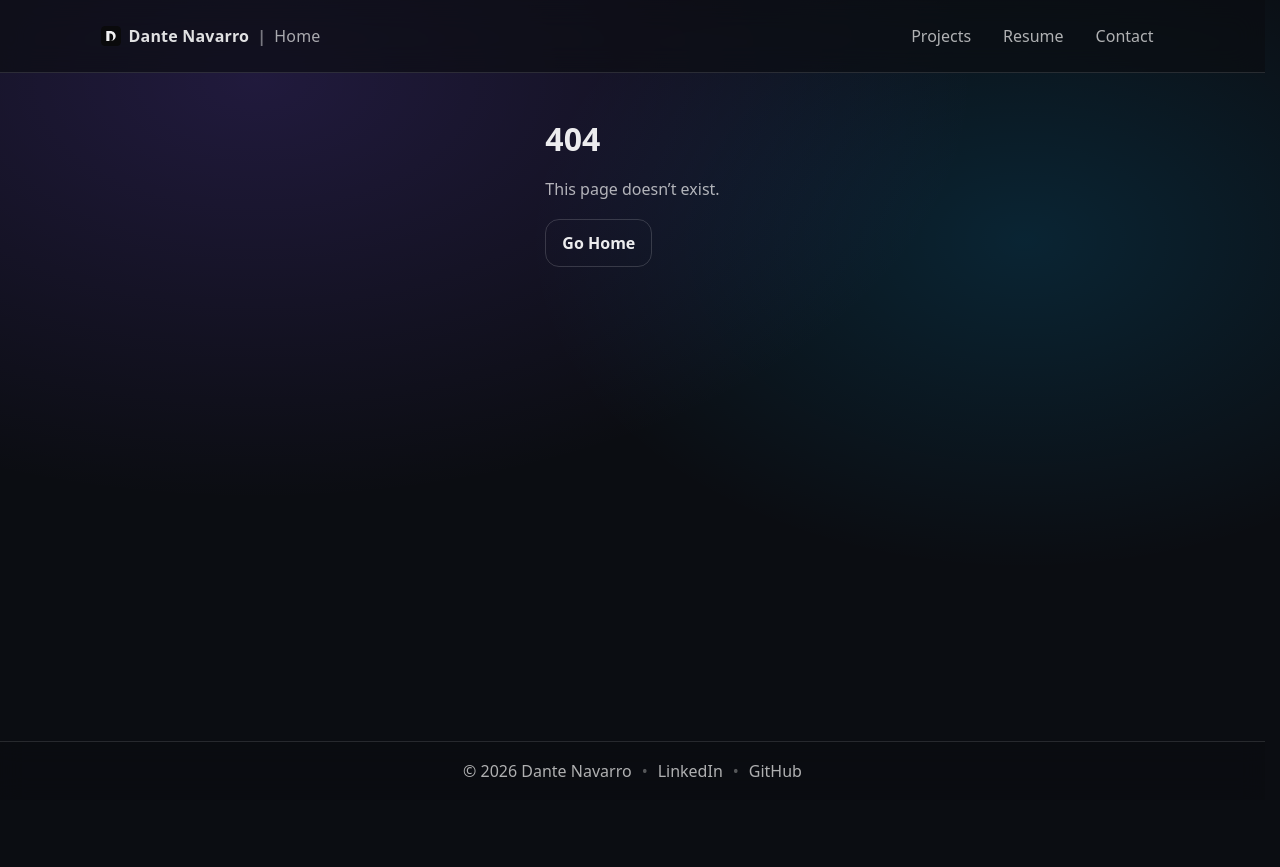
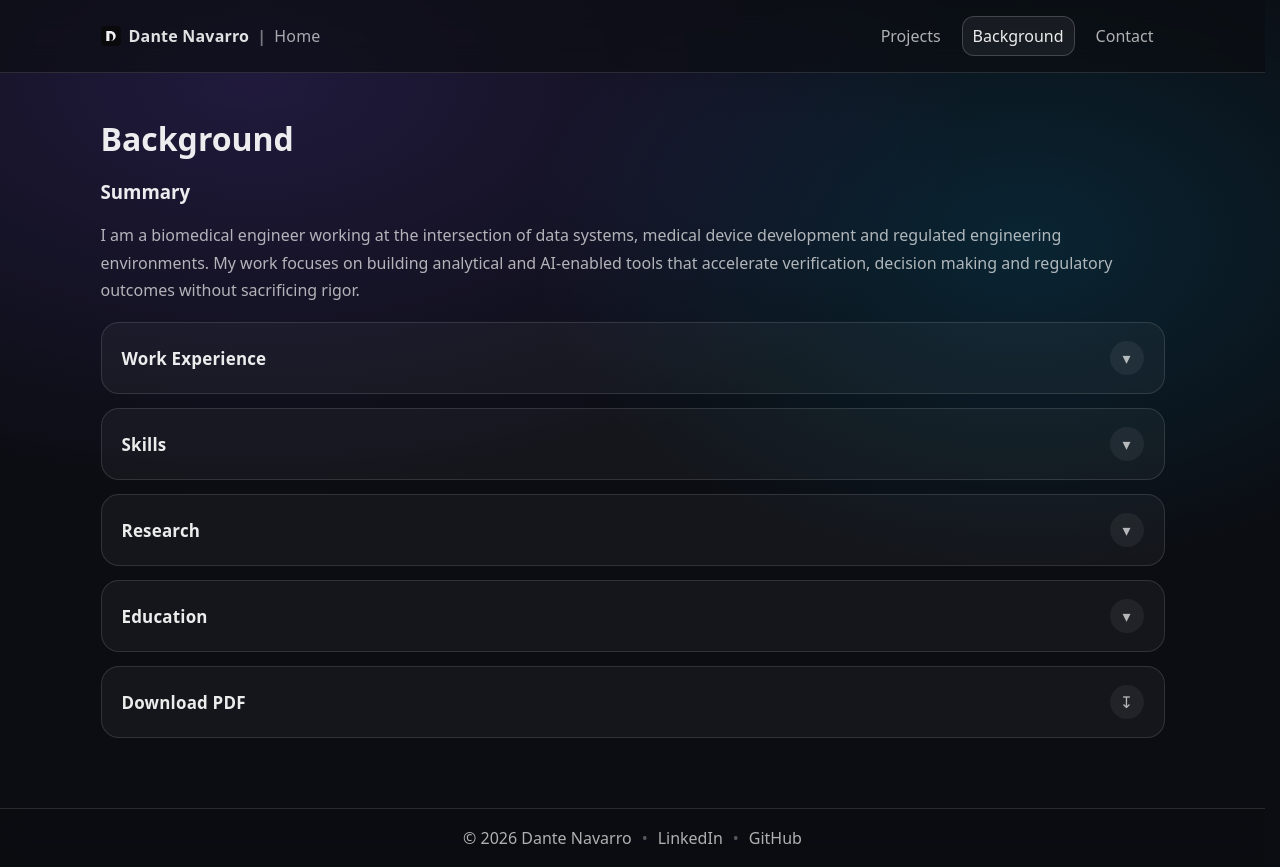
Before and after one commit to dantee-nv/dante-site, a React (Vite) app: page /background in a window 1280 px wide. Before the commit this address had no page. Before the commit the page ends 800 px from the top, so only its background shows below. Built offline with nearby package versions, Linux system fonts and the light colour scheme.

Commit message:
Rename Resume page to Background and polish accordion UX

```diff
--- a/src/App.jsx
+++ b/src/App.jsx
@@ -6,7 +6,7 @@ import Layout from "./components/Layout";
 import Home from "./pages/Home";
 import Projects from "./pages/Projects";
 import ProjectDetail from "./pages/ProjectDetail";
-import Resume from "./pages/Resume";
+import Background from "./pages/Background";
 import Contact from "./pages/Contact";
 import NotFound from "./pages/NotFound";
 
@@ -21,7 +21,7 @@ export default function App() {
           <Route path="/projects" element={<Projects />} />
           <Route path="/:projectSlug" element={<ProjectDetail />} />
           <Route path="/projects/:projectSlug" element={<ProjectDetail />} />
-          <Route path="/resume" element={<Resume />} />
+          <Route path="/background" element={<Background />} />
           <Route path="/contact" element={<Contact />} />
           <Route path="*" element={<NotFound />} />
         </Routes>
--- a/src/components/Layout.jsx
+++ b/src/components/Layout.jsx
@@ -3,7 +3,7 @@ import { Link, NavLink } from "react-router-dom";
 
 const navItems = [
   { to: "/projects", label: "Projects" },
-  { to: "/resume", label: "Resume" },
+  { to: "/background", label: "Background" },
   { to: "/contact", label: "Contact" },
 ];
 
--- a/src/data/projects.js
+++ b/src/data/projects.js
@@ -106,7 +106,7 @@ const baseProjects = [
           "The site is built with React + Vite and routed with React Router. Framer Motion handles page transitions and staggered reveals to keep motion consistent across pages.",
         bullets: [
           "Single app shell with shared header and footer.",
-          "Route-based pages for Home, Projects, Resume, and Contact.",
+          "Route-based pages for Home, Projects, Background, and Contact.",
           "Reusable animation variants for page and card entry.",
         ],
       },
@@ -126,7 +126,7 @@ const baseProjects = [
           "A skills challenge experience was developed directly into the site to make technical ability more tangible than static bullets alone.",
         bullets: [
           "Designed an interactive challenge flow that aligns with the existing visual system.",
-          "Integrated challenge development into the broader resume and projects narrative.",
+          "Integrated challenge development into the broader background and projects narrative.",
           "Used the feature as a proving ground for iterative UX and frontend implementation decisions.",
           "Mobile use case developed.",
         ],
--- a/src/pages/Resume.jsx
+++ b/src/pages/Background.jsx
@@ -50,13 +50,24 @@ function AccordionItem({ id, title, children }) {
       <AnimatePresence initial={false}>
         {open && (
           <motion.div
-            className={`accordion-content ${open ? "open" : ""}`}
-            initial={{ opacity: 0, height: 0 }}
-            animate={{ opacity: 1, height: "auto" }}
-            exit={{ opacity: 0, height: 0 }}
-            transition={{ duration: 0.18 }}
+            className="accordion-content"
+            initial={{ height: 0, opacity: 0 }}
+            animate={{ height: "auto", opacity: 1 }}
+            exit={{ height: 0, opacity: 0 }}
+            transition={{
+              height: { duration: 0.34, ease: [0.22, 1, 0.36, 1] },
+              opacity: { duration: 0.22, ease: "easeOut" },
+            }}
           >
-            <div className="accordion-inner">{children}</div>
+            <motion.div
+              className="accordion-inner"
+              initial={{ opacity: 0, y: -4, filter: "blur(2px)" }}
+              animate={{ opacity: 1, y: 0, filter: "blur(0px)" }}
+              exit={{ opacity: 0, y: -3, filter: "blur(1px)" }}
+              transition={{ duration: 0.22, ease: [0.22, 1, 0.36, 1], delay: 0.05 }}
+            >
+              {children}
+            </motion.div>
           </motion.div>
         )}
       </AnimatePresence>
@@ -69,6 +80,7 @@ function CompanyHeader({ company, companyUrl, role, meta }) {
     <div className="company-header">
       <div className="company-line">
         <div className="company-left">
+          {companyUrl ? (
             <span className="company-link-group">
               <a
                 className="company-name"
@@ -90,6 +102,9 @@ function CompanyHeader({ company, companyUrl, role, meta }) {
                 ↗
               </a>
             </span>
+          ) : (
+            <span className="company-name">{company}</span>
+          )}
 
           <span className="company-sep">•</span>
 
@@ -258,8 +273,8 @@ function clampSingleLine(ctx, text, maxW) {
   return `${t}…`;
 }
 
-export default function Resume() {
-  usePageTitle("Resume");
+export default function Background() {
+  usePageTitle("Background");
 
   const [skillsArcadeOpen, setSkillsArcadeOpen] = useState(false);
   const [score, setScore] = useState(0);
@@ -1120,7 +1135,7 @@ export default function Resume() {
 
   return (
     <motion.section
-      className="page"
+      className="page background-page"
       variants={page}
       initial="initial"
       animate="animate"
@@ -1132,11 +1147,11 @@ export default function Resume() {
         animate={{ opacity: 1, y: 0 }}
         transition={{ delay: 0.15, duration: 0.45 }}
       >
-        Resume
+        Background
       </motion.h2>
 
       <motion.h3
-        className="resume-intro-title"
+        className="background-intro-title"
         initial={{ opacity: 0, y: 10 }}
         animate={{ opacity: 1, y: 0 }}
         transition={{ delay: 0.25, duration: 0.45 }}
@@ -1145,7 +1160,7 @@ export default function Resume() {
       </motion.h3>
 
       <motion.p
-        className="resume-intro"
+        className="background-intro"
         initial={{ opacity: 0, y: 10 }}
         animate={{ opacity: 1, y: 0 }}
         transition={{ delay: 0.4, duration: 0.5 }}
@@ -1374,7 +1389,6 @@ export default function Resume() {
 
             <CompanyHeader
               company="Johns Hopkins University"
-              companyUrl="https://www.hopkinsmedicine.org/inhealth"
               role="Master's Thesis Project"
               meta="Baltimore, MD • 2019-2020"
             />
@@ -1396,7 +1410,7 @@ export default function Resume() {
           transition={{ delay: 0.72, duration: 0.5 }}
         >
           <AccordionItem id="education" title="Education">
-            <CompanyHeader company="Johns Hopkins University" companyUrl="https://www.bme.jhu.edu" role="Degrees (2020)" meta="" />
+            <CompanyHeader company="Johns Hopkins University" role="Degrees (2020)" meta="" />
             <ul>
               <li>M.S.E. in Biomedical Engineering – Imaging and Medical Devices</li>
               <li>B.S. in Biomedical Engineering – Minor: Computer Integrated Surgery</li>
@@ -1404,7 +1418,6 @@ export default function Resume() {
 
             <CompanyHeader
               company="Purdue University"
-              companyUrl="https://bootcamp-sl.discover.online.purdue.edu/applied-artificial-intelligence-course"
               role="Certification (2026)"
               meta=""
             />
@@ -1419,10 +1432,10 @@ export default function Resume() {
           animate={{ opacity: 1, y: 0 }}
           transition={{ delay: 0.80, duration: 0.5 }}
         >
-          <div className="accordion-item" id="resume">
+          <div className="accordion-item" id="background-download">
             <a
               className="accordion-header accordion-download"
-              href="/Resume.pdf"
+              href="/Background.pdf"
               target="_blank"
               rel="noopener noreferrer"
             >
--- a/src/pages/Home.jsx
+++ b/src/pages/Home.jsx
@@ -65,7 +65,7 @@ export default function Home() {
             </div>
           </Link>
 
-          <Link to="/resume" className="card">
+          <Link to="/background" className="card">
             <div className="card-title">Background</div>
             <div className="card-desc">
               R&D + verification mindset, applied to software and systems.
--- a/src/styles.css
+++ b/src/styles.css
@@ -243,6 +243,47 @@ a{ color: inherit; text-decoration:none; }
   max-width: 1100px;
   margin: 0 auto;
   padding: 44px 18px 70px;
+}
+
+.background-page{
+  min-height: calc(100vh - 130px);
+  min-height: calc(100dvh - 130px);
+}
+
+.background-page p{
+  max-width: 100%;
+}
+
+.background-page .accordion{
+  gap: 14px;
+}
+
+.background-page .accordion-header{
+  padding: 18px 20px;
+}
+
+.background-page .accordion-title{
+  font-size: 1.06rem;
+}
+
+.background-page .accordion-icon{
+  width: 34px;
+  height: 34px;
+}
+
+.background-page .accordion-inner{
+  padding: 0 20px 20px;
+}
+
+.background-page .accordion-inner p,
+.background-page .accordion-inner li{
+  font-size: 1.02rem;
+  line-height: 1.72;
+}
+
+.background-page .accordion-inner ul{
+  margin: 8px 0 16px;
+  padding-left: 20px;
 }
 .page h2{
   margin: 0 0 12px;
@@ -981,23 +1022,14 @@ a{ color: inherit; text-decoration:none; }
 
 .accordion-content{
   overflow: hidden;
-  max-height: 0;
-  opacity: 0;
-  transition: max-height 0.32s cubic-bezier(0.22, 1, 0.36, 1),
-    opacity 0.18s cubic-bezier(0.22, 1, 0.36, 1);
-  pointer-events: none;
-}
-
-.accordion-content.open{
-  max-height: 4000px;
-  opacity: 1;
-  pointer-events: auto;
+  will-change: height, opacity;
 }
 
 .accordion-inner{
   min-height: 0;
   overflow: hidden;
   padding: 0 18px 18px;
+  will-change: transform, opacity, filter;
 }
 
 .accordion-inner h4{
@@ -1038,7 +1070,7 @@ a{ color: inherit; text-decoration:none; }
   letter-spacing: -0.01em;
 }
 
-.company-name:hover{
+a.company-name:hover{
   text-decoration: underline;
 }
 
@@ -1100,7 +1132,7 @@ a{ color: inherit; text-decoration:none; }
   color: var(--text);
 }
 
-.page p.resume-intro{
+.page p.background-intro{
 max-width: 100%;
 }
 
```
Also changed, not shown: 1 other file (tests, documents, lock files or other folders). Lines whose indentation alone changed are shown as unchanged.
